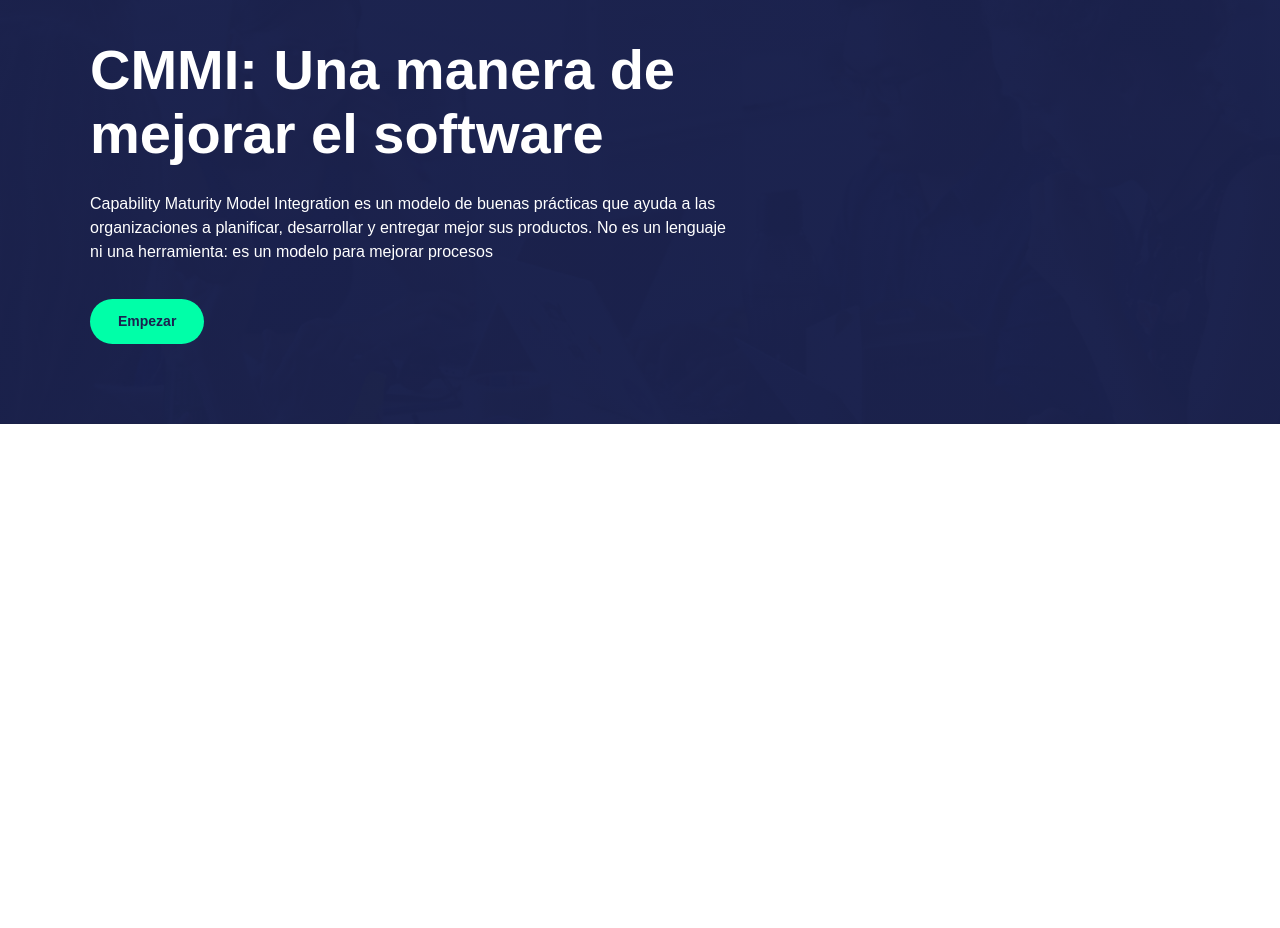
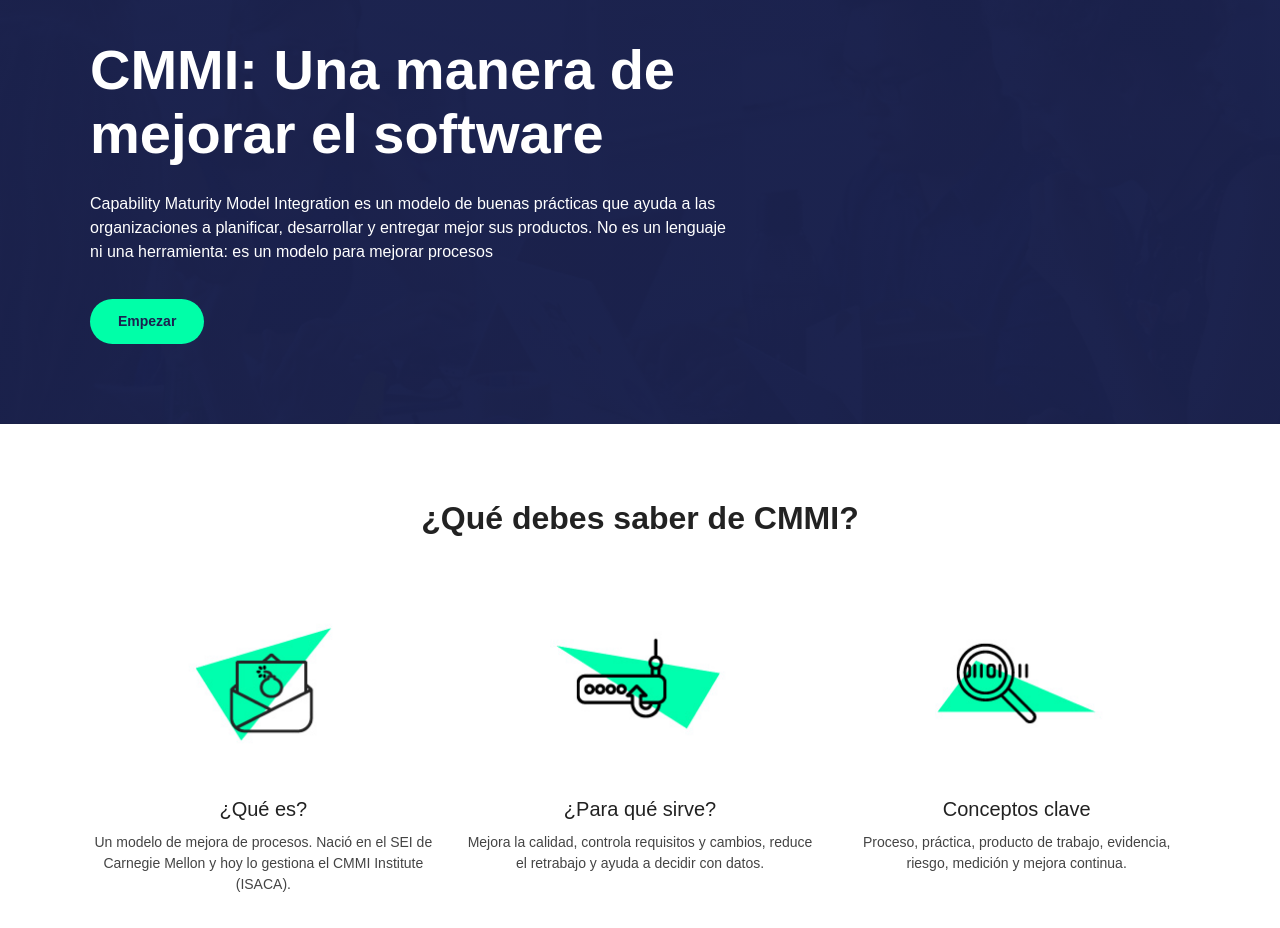
Before and after one commit to iJuanArdila/cmmi-juan-ardila, a plain HTML site: page index.html in a window 1280 px wide. Shown: the part 112-1040 px from the top of the page. Before the commit the page ends 800 px from the top, so only its background shows below. Drawn offline with Linux system fonts and the light colour scheme.

Commit message:
Seccion informativa: que debes saber de CMMI

```diff
--- a/index.html
+++ b/index.html
@@ -25,5 +25,29 @@
         </div>
     </header>
 
+    <!-- Seccion con info y fotos -->
+    <section class="seccion">
+        <div class="contenedor">
+            <h2 class="titulo-centro">¿Qué debes saber de CMMI?</h2>
+            <div class="fila tres">
+                <div class="caja">
+                    <img src="images/smart-protect-1.jpg" alt="icono 1">
+                    <h3>¿Qué es?</h3>
+                    <p>Un modelo de mejora de procesos. Nació en el SEI de Carnegie Mellon y hoy lo gestiona el CMMI Institute (ISACA).</p>
+                </div>
+                <div class="caja">
+                    <img src="images/smart-protect-2.jpg" alt="icono 2">
+                    <h3>¿Para qué sirve?</h3>
+                    <p>Mejora la calidad, controla requisitos y cambios, reduce el retrabajo y ayuda a decidir con datos.</p>
+                </div>
+                <div class="caja">
+                    <img src="images/smart-protect-3.jpg" alt="icono 3">
+                    <h3>Conceptos clave</h3>
+                    <p>Proceso, práctica, producto de trabajo, evidencia, riesgo, medición y mejora continua.</p>
+                </div>
+            </div>
+        </div>
+    </section>
+
 </body>
 </html>
--- a/styles.css
+++ b/styles.css
@@ -74,3 +74,49 @@ img{
     max-width: 650px;
     margin-bottom: 35px;
 }
+
+.seccion{
+    padding: 70px 0;
+}
+
+.gris{
+    background-color: #f0f1f3;
+}
+
+.titulo-centro{
+    text-align: center;
+    font-size: 32px;
+    margin-bottom: 50px;
+}
+
+.fila{
+    display: flex;
+    align-items: center;
+    justify-content: space-between;
+}
+
+.tres{
+    align-items: flex-start;
+    gap: 30px;
+}
+
+.caja{
+    width: 33%;
+    text-align: center;
+}
+
+.caja img{
+    width: 180px;
+    margin-bottom: 15px;
+}
+
+.caja h3{
+    font-size: 20px;
+    font-weight: normal;
+    margin-bottom: 8px;
+}
+
+.caja p{
+    font-size: 14px;
+    color: #444;
+}
```
